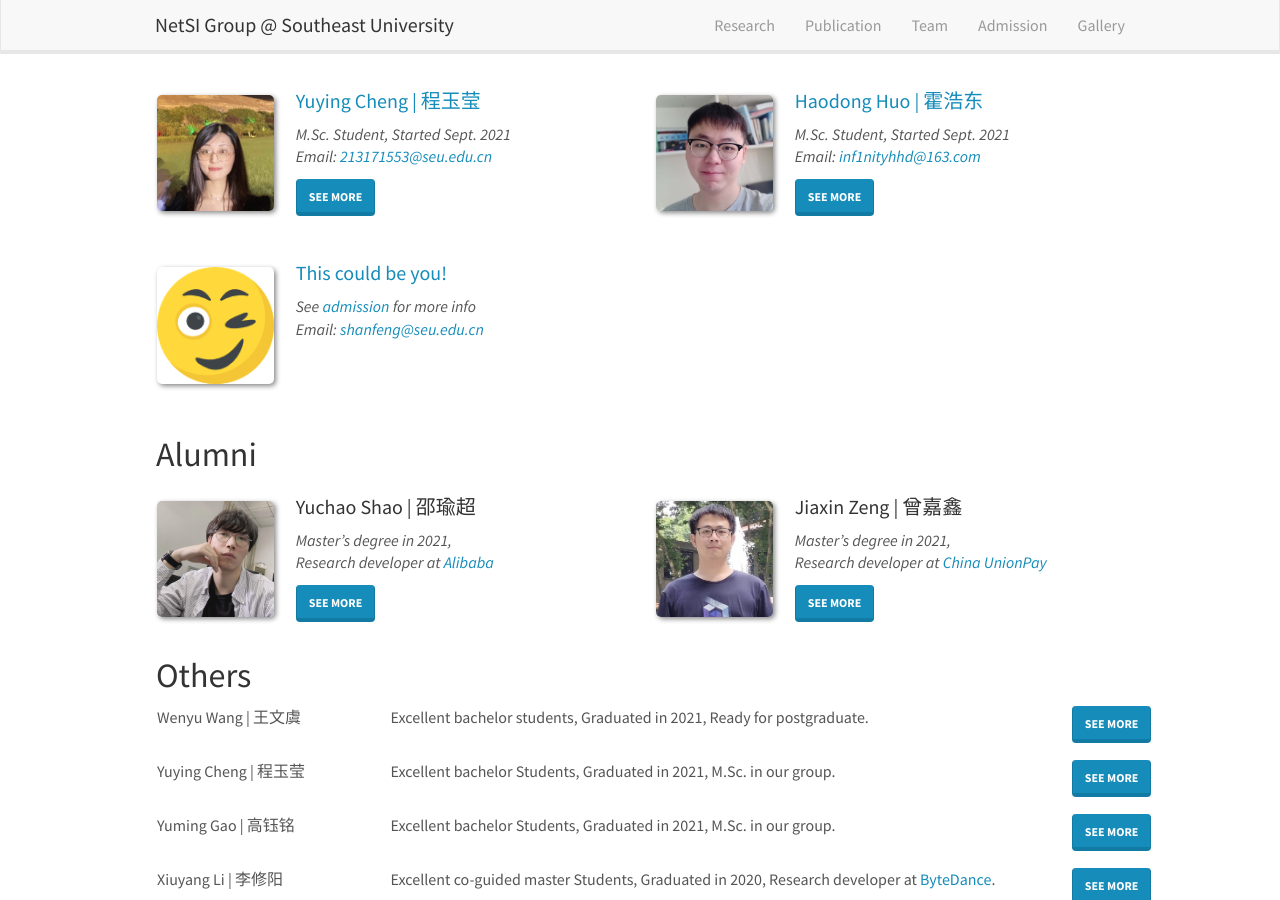
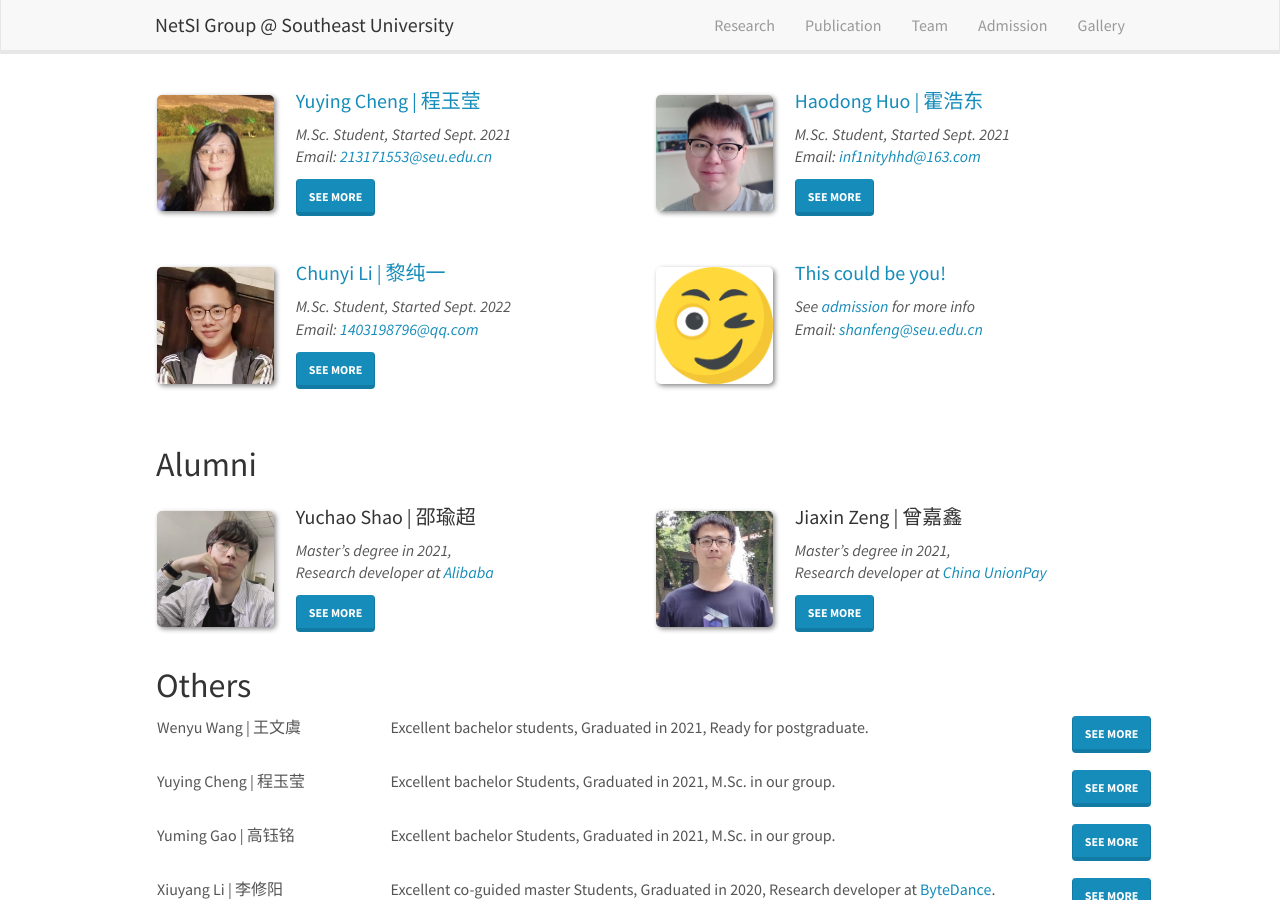
Before and after one commit to SEU-NetSI/seu-netsi.github.io, a Jekyll site: the page built from _pages/team.md, in a window 1280 px wide and 900 px high, scrolled down 991 px. Built offline with Jekyll 4.4.1, drawn with Linux system fonts in a browser that asks for light colours; nearby versions of some CDN libraries.

Commit message:
#data: add @lichunyi in team page, and update the profile photo of @taozhi

```diff
--- a/_data/students.yml
+++ b/_data/students.yml
@@ -144,6 +144,22 @@
     - "<b>Github:</b> <a href='https://github.com/inf1nityhhd' target='_blank'>https://github.com/inf1nityhhd</a>"
     - "<b>Blog:</b> <a href='https://blog.huohaodong.com' target='_blank'>https://blog.huohaodong.com</a>"
 
+- name: Chunyi Li
+  chinese: 黎纯一
+  id: lichunyi
+  photo: lichunyi.jpg
+  info: M.Sc. Student, Started Sept. 2022
+  email: 1403198796@qq.com
+  link: https://github.com/L-somebody
+  education:
+    - "<b>2022.09 ~ Now:</b> M.Sc, <a href='https://cose.seu.edu.cn/' target='_blank'>College of Software Engineering</a>, <a href='https://www.seu.edu.cn/' target='_blank'>Southeast University</a>, China"
+    - "<b>2018.09 ~ 2022.06:</b> B.Sc, <a href='http://www.cse.cqu.edu.cn/' target='_blank'>School of Big Data & Software Engineering</a>, <a href='https://www.cqu.edu.cn/' target='_blank'>Chongqing University</a>, China"
+  interest:
+    - "<b>Internet of Things</b>"
+    - "<b>Operating System</b>"
+  correspondence:
+    - "<b>Github:</b> <a href='https://github.com/L-somebody' target='_blank'>https://github.com/L-somebody</a>"
+
 - name: "This could be you!"
   chinese: placeholder
   id: placeholder
```
Also changed, not shown: images/teampic/lichunyi.jpg (added), images/teampic/taozhi.jpg.
